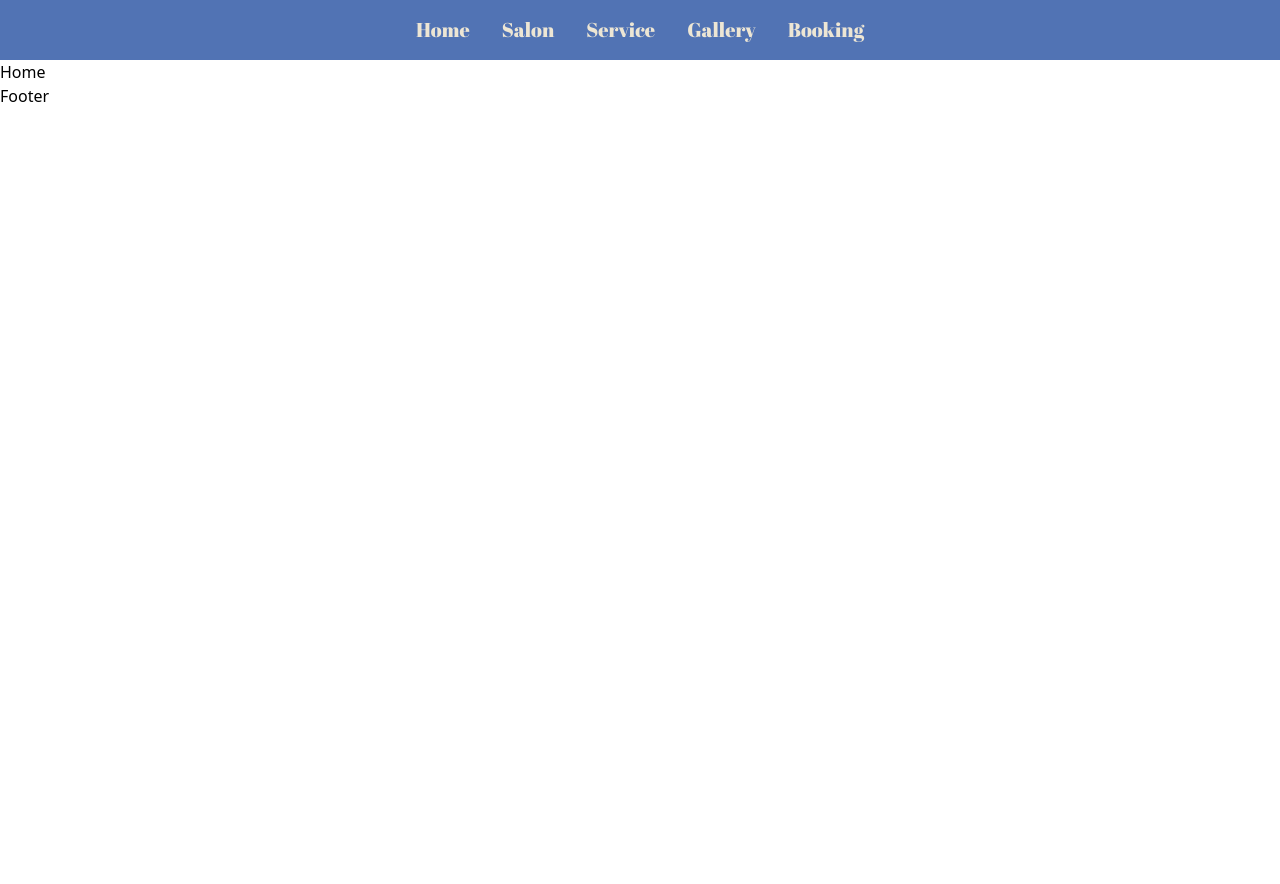
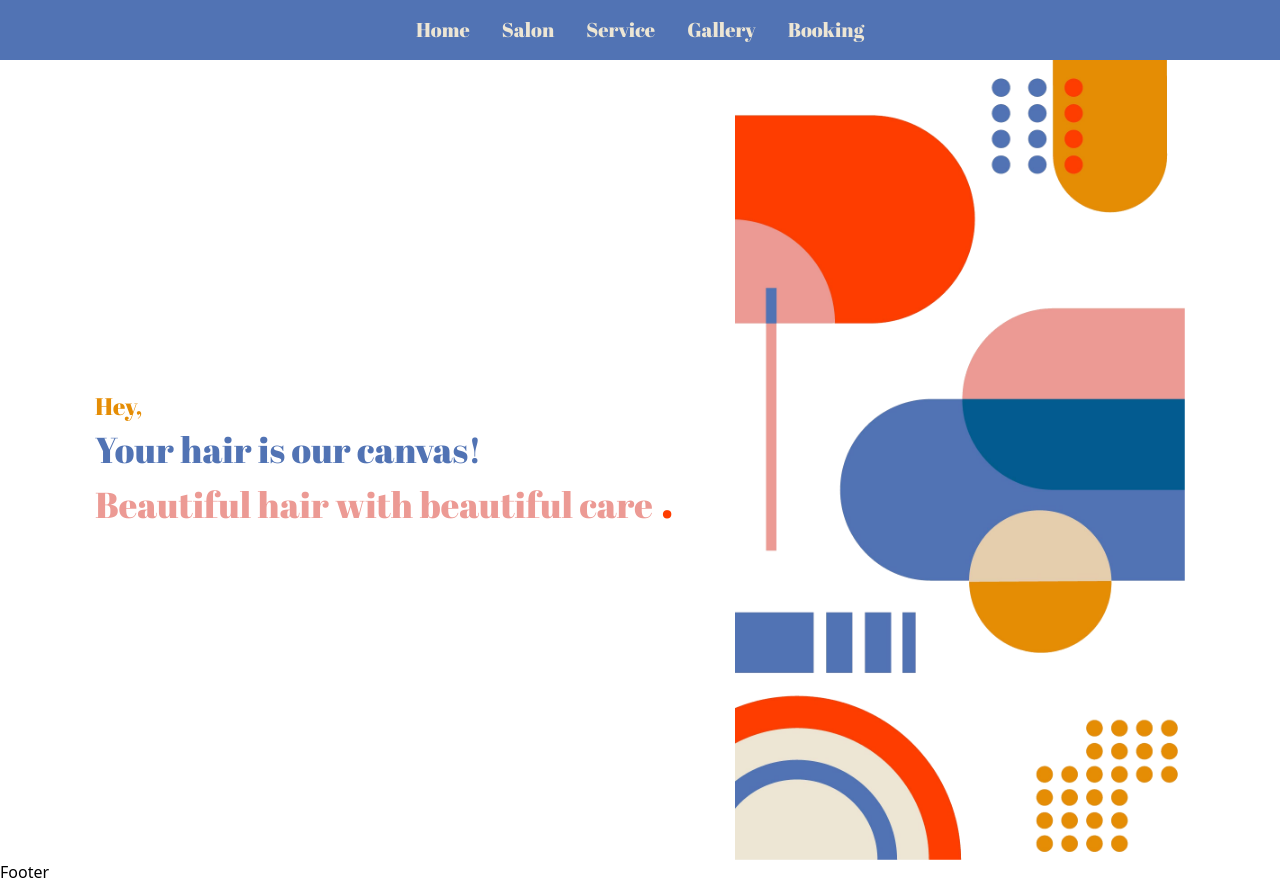
Before and after one commit to eobcre/salon-geometric, a React (Vite) app: page / in a window 1280 px wide. Before the commit the page ends 800 px from the top, so only its background shows below. Built offline with nearby package versions, Linux system fonts and the light colour scheme.

Commit message:
created layout and styled

```diff
--- a/src/pages/Home.tsx
+++ b/src/pages/Home.tsx
@@ -1,5 +1,51 @@
+import MainImage from '../assets/image/geo-image.png';
+import ResImage_1 from '../assets/image/geo_1.png';
+import ResImage_2 from '../assets/image/geo_2.png';
+import ResImage_3 from '../assets/image/geo_3.png';
+import ResImage_4 from '../assets/image/geo_4.png';
+
 const Home: React.FC = () => {
-  return <div>Home</div>;
+  return (
+    <div>
+      <div className='flex justify-center items-center h-screen'>
+        <div className='relative font-main text-4xl leading-normal w-[50%]'>
+          <p className='text-orange text-2xl'>Hey,</p>
+          <p className='text-blue'>Your hair is our canvas!</p>
+          <p className='text-pink'>
+            Beautiful hair with beautiful care
+            <span className='text-red text-5xl ml-2'>.</span>
+          </p>
+        </div>
+        <img
+          src={MainImage}
+          alt='Image'
+          className='max-h-screen max-[780px]:hidden'
+        />
+      </div>
+      <div className='min-[781px]:hidden'>
+        <img
+          src={ResImage_1}
+          alt='Image_1'
+          className='absolute top-[60px] min-[400px]:w-[100px] max-[500px]:w-[130px]'
+        />
+        <img
+          src={ResImage_2}
+          alt='Image_2'
+          className='absolute top-[60px] right-0 min-[400px]:w-[100px] max-[500px]:w-[130px]'
+        />
+        <img
+          src={ResImage_3}
+          alt='Image_3'
+          className='absolute bottom-[-60px] min-[400px]:w-[100px] max-[500px]:w-[130px]'
+        />
+        <img
+          src={ResImage_4}
+          alt='Image_4'
+          className='absolute bottom-[-60px] right-0 min-[400px]:w-[100px] max-[500px]:w-[130px]'
+        />
+      </div>
+    </div>
+  );
 };
 
 export default Home;
```
